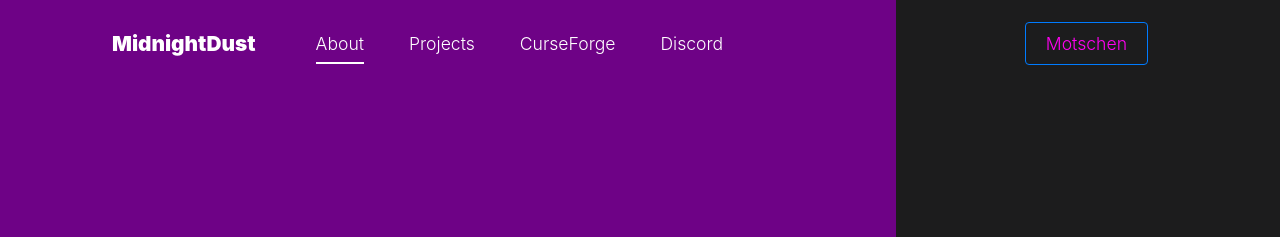
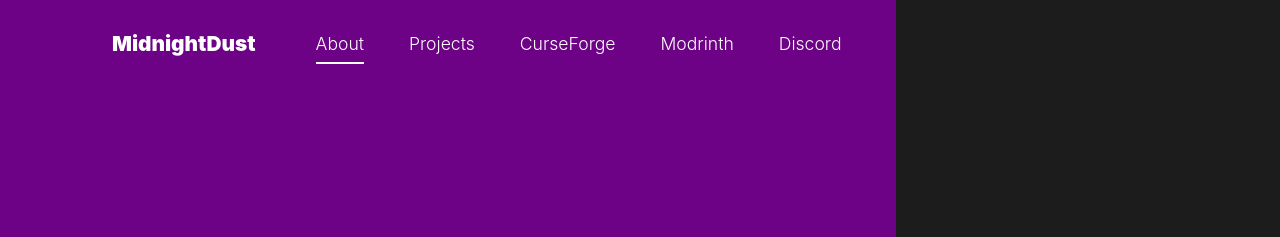
Before and after one commit to TeamMidnightDust/teammidnightdust.github.io, a plain HTML site: page index.html in a window 1280 px wide. Shown: the top 237 px of the page. Drawn offline with Linux system fonts and the light colour scheme; files whose address does not match are found by name; a web font is replaced by a local one.

Commit message:
Add modrinth link

```diff
--- a/index.html
+++ b/index.html
@@ -37,6 +37,7 @@
                 <li><a href="#home-section" class="nav-link">About</a></li>
 				<li><a href="projects.html" class="nav-link">Projects</a></li>
                 <li><a href="https://www.curseforge.com/members/teammidnightdust/projects" class="nav-link">CurseForge</a></li>
+                <li><a href="https://modrinth.com/user/Motschen" class="nav-link">Modrinth</a></li>
                 <li><a href="https://discord.gg/jAGnWYHm3r" class="nav-link">Discord</a></li>
               </ul>
             </nav>
@@ -44,7 +45,6 @@
           <div class="ml-auto">
             <nav class="site-navigation position-relative text-right" role="navigation">
               <ul class="site-menu main-menu site-menu-dark js-clone-nav mr-auto d-none d-lg-block">
-                <li class="cta"><a href="https://motschen.midnightdust.eu/" class="nav-link"><span class="rounded border border-primary">Motschen</span></a></li>
               </ul>
             </nav>
             <a href="#" class="d-inline-block d-lg-none site-menu-toggle js-menu-toggle text-black float-right"><span class="icon-menu h3"></span></a>
```
Also changed, not shown: projects.html (+1 -1 lines).
